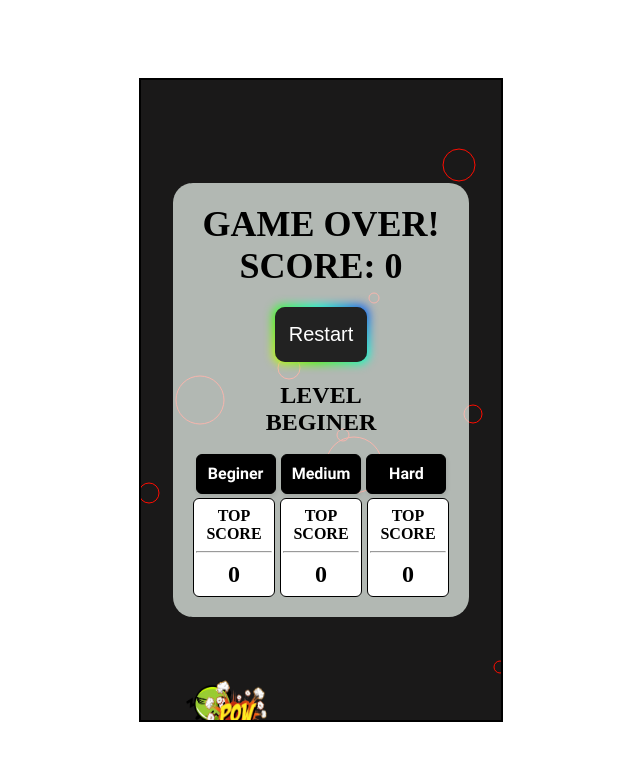
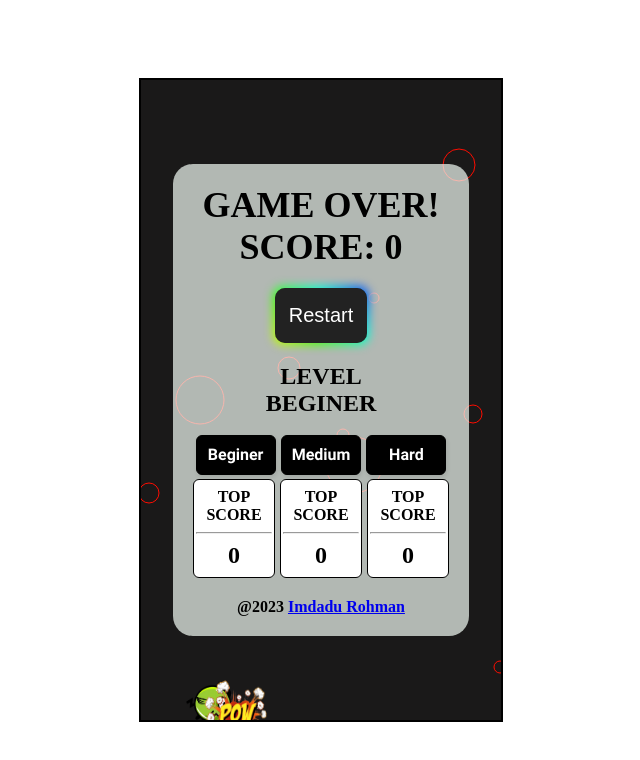
Before and after one commit to ImdaduRohman/flappy-bird, an Angular app: page / in a window 1280 px wide. Shown: the top 760 px of the page, without its empty margins (319-959 px from the left). Built offline with nearby package versions, Linux system fonts and the light colour scheme.

Commit message:
feat: add author on modal

```diff
--- a/src/app/app.component.css
+++ b/src/app/app.component.css
@@ -160,3 +160,9 @@
 .bLevel:active {
   opacity: 0.5;
 }
+
+.author {
+  margin-top: 20px;
+  text-align: center;
+  font-weight: bold;
+}
--- a/src/app/app.component.html
+++ b/src/app/app.component.html
@@ -32,5 +32,6 @@
         <div class="scoreLevel">{{topScore.hard}}</div>
       </div>
     </div>
+    <div class="author">@2023 <a href="https://www.linkedin.com/in/imdadu-rohman-462739242/">Imdadu Rohman</a>
+    </div>
   </div>
-</div>
```
